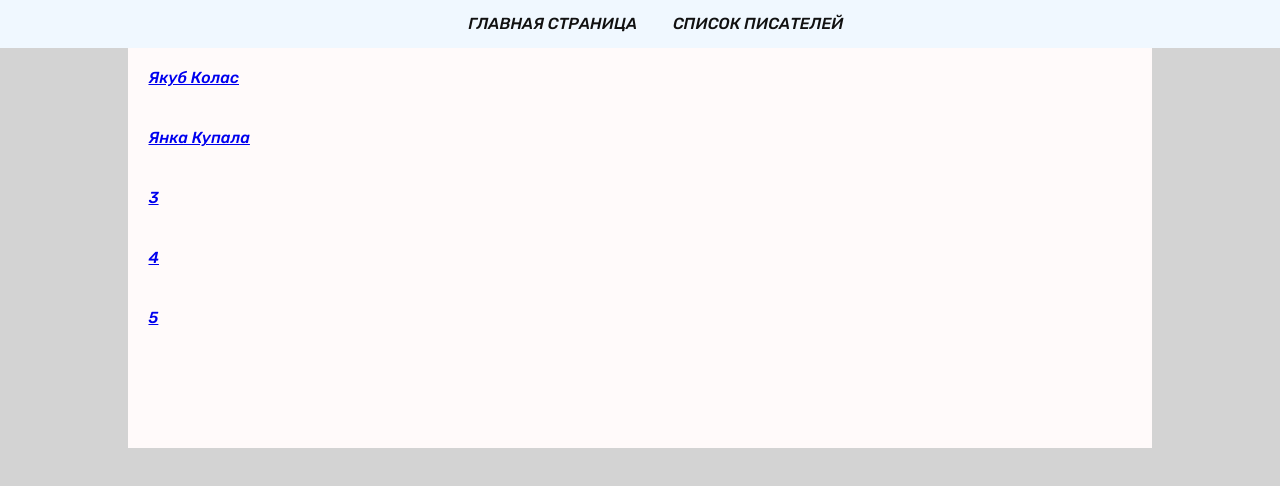
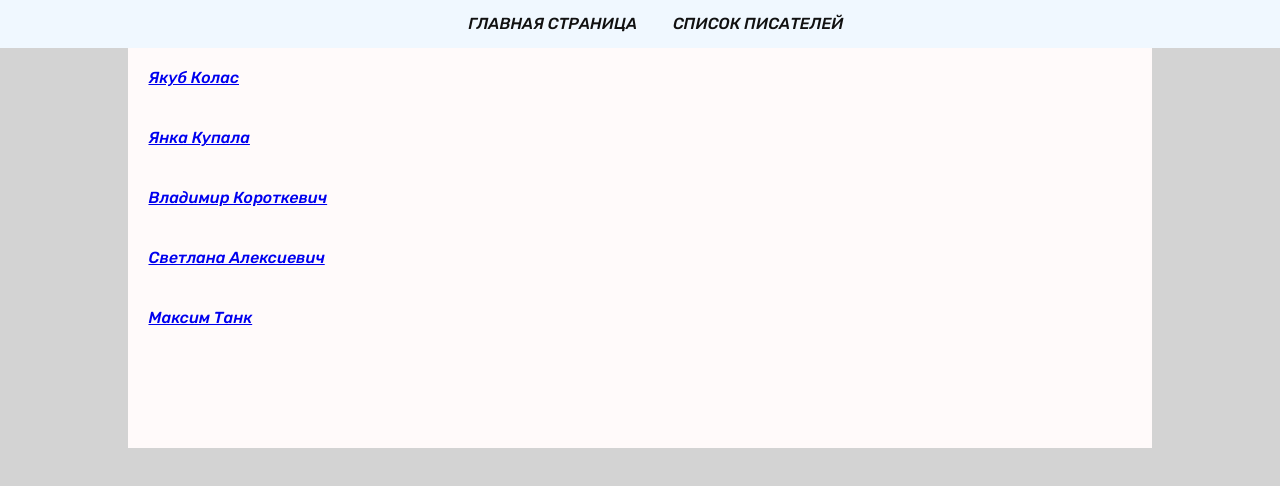
Before and after one commit to HimikMain/rpiLab3, a plain HTML site: page index2.html in a window 1280 px wide. Drawn offline with Linux system fonts and the light colour scheme.

Commit message:
Добавление оставшихся имён

```diff
--- a/index2.html
+++ b/index2.html
@@ -17,11 +17,11 @@
 
 	<div class="container">
 		<div class="description">
-			<div class = "writers"><a href="#">Якуб Колас</a></div>
-			<div class = "writers"><a href="#">Янка Купала</a></div>
-			<div class = "writers"><a href="#">3</a></div>
-			<div class = "writers"><a href="#">4</a></div>
-			<div class = "writers"><a href="#">5</a></div>
+			<div class = "writers"><a href="autors/kolas/index.html">Якуб Колас</a></div>
+			<div class = "writers"><a href="autors/kupala/index.html">Янка Купала</a></div>
+			<div class = "writers"><a href="autors/karatk/index.html">Владимир Короткевич</a></div>
+			<div class = "writers"><a href="autors/aleks/index.html">Светлана Алексиевич</a></div>
+			<div class = "writers"><a href="autors/tank/index.html">Максим Танк</a></div>
 		</div>
 	</div>
 </body>
```
